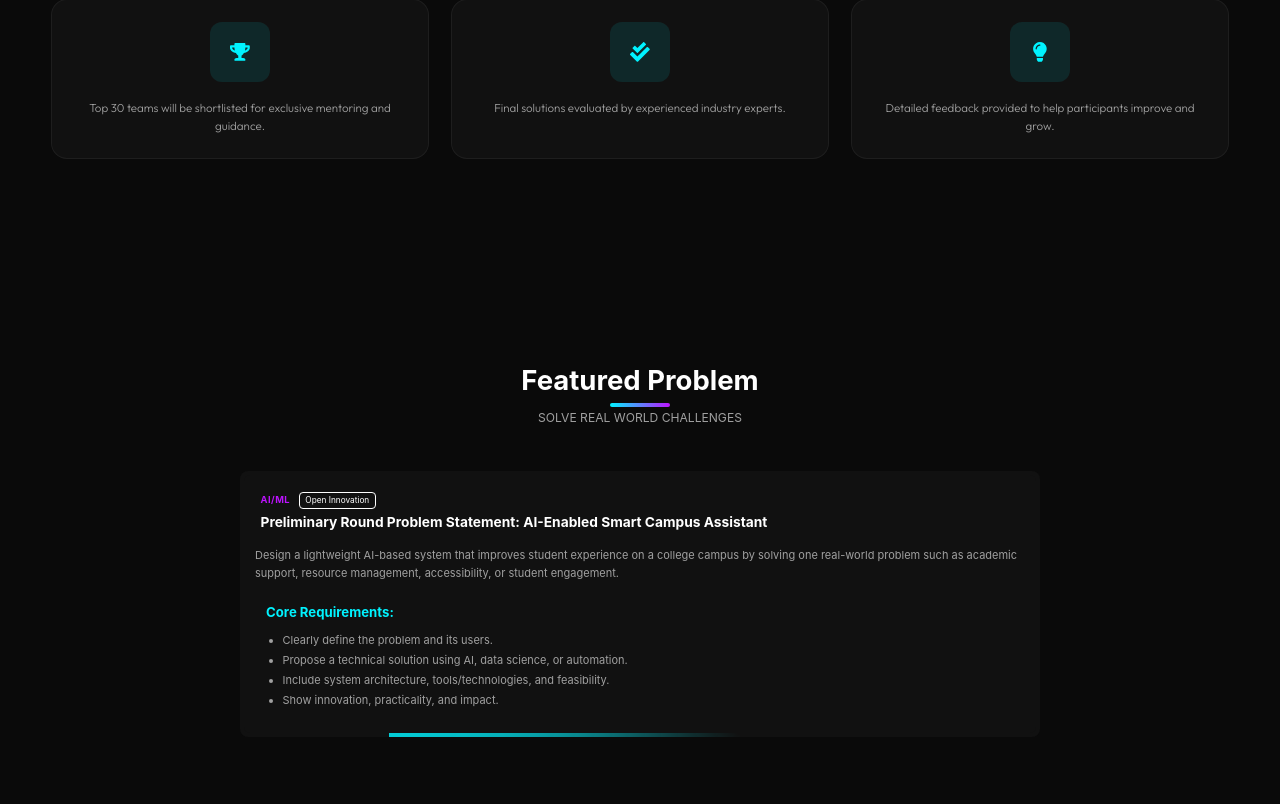
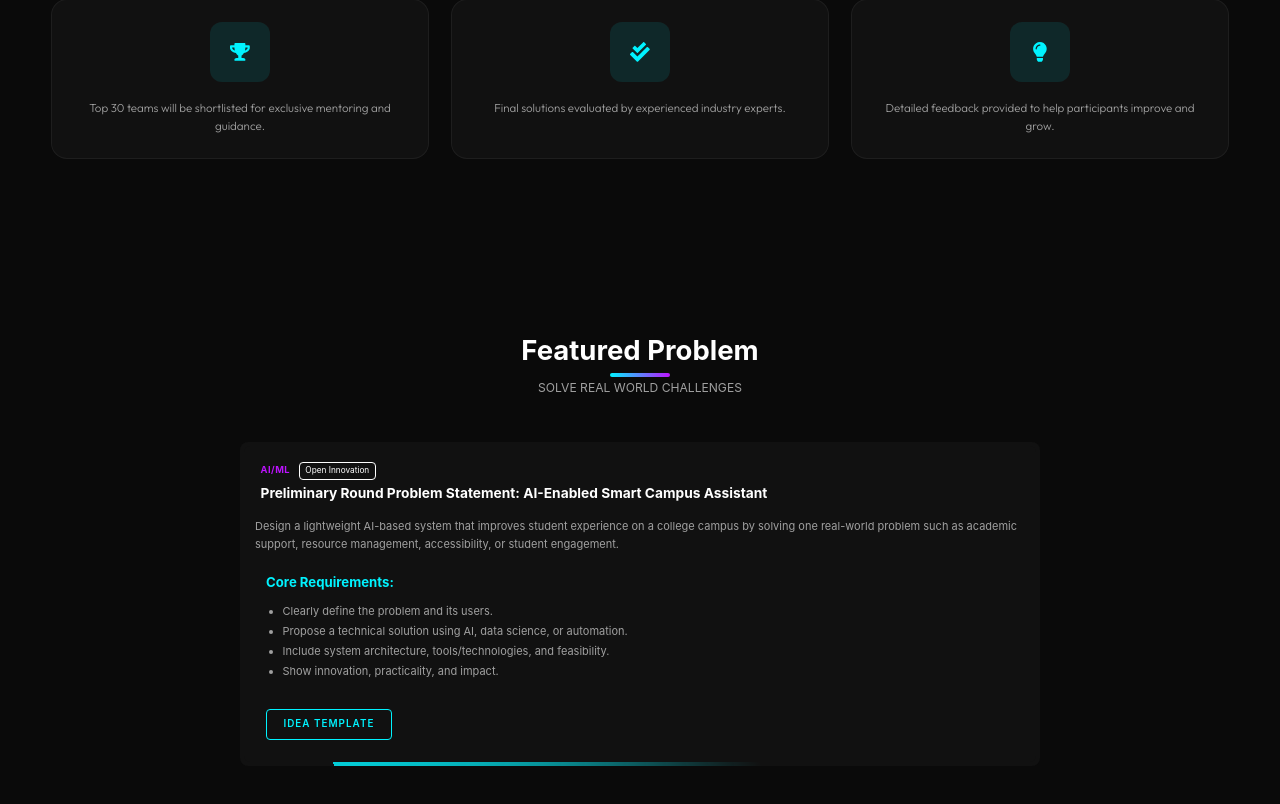
Before and after one commit to chandanaputtaswamy/Cognithon-26, a React (Vite) app: page / in a window 1280 px wide. Shown: the part 1988-2792 px from the top of the page. Built offline with nearby package versions, Linux system fonts and the light colour scheme.

Commit message:
Add hover state to Idea Template button

```diff
--- a/src/components/Hero.tsx
+++ b/src/components/Hero.tsx
@@ -98,7 +98,7 @@ const Hero = () => {
                                 }}
                                 className="btn btn-outline"
                             >
-                                View Problem Statements
+                                View Problem Statement
                             </button>
                         </div>
                     </motion.div>
--- a/src/components/ProblemCard.tsx
+++ b/src/components/ProblemCard.tsx
@@ -40,6 +40,16 @@ const ProblemCard = ({ problem }: { problem: Problem }) => {
                         <li>Include system architecture, tools/technologies, and feasibility.</li>
                         <li>Show innovation, practicality, and impact.</li>
                     </ul>
+
+                    <div style={{ marginTop: '2.5rem' }}>
+                        <a
+                            href="https://docs.google.com/presentation/d/1KsPHwEejnfj_f0n6PsUnApB4uwi2NZ1s/export/pptx"
+                            className="btn idea-template-btn"
+                            download
+                        >
+                            Idea Template
+                        </a>
+                    </div>
                 </div>
             </div>
         </motion.div>
--- a/src/styles/ProblemCard.css
+++ b/src/styles/ProblemCard.css
@@ -103,3 +103,25 @@
     position: relative;
     z-index: 1;
 }
+
+.idea-template-btn {
+    display: inline-block;
+    color: var(--color-primary);
+    border: 1px solid var(--color-primary);
+    text-transform: uppercase;
+    padding: 0.6rem 1.5rem;
+    font-size: 0.9rem;
+    letter-spacing: 1px;
+    border-radius: 4px;
+    background: transparent;
+    transition: all 0.3s ease;
+    text-decoration: none;
+    font-weight: 600;
+}
+
+.idea-template-btn:hover,
+.idea-template-btn:active {
+    background: var(--color-primary);
+    color: #000;
+    box-shadow: 0 0 15px var(--color-primary);
+}
```
